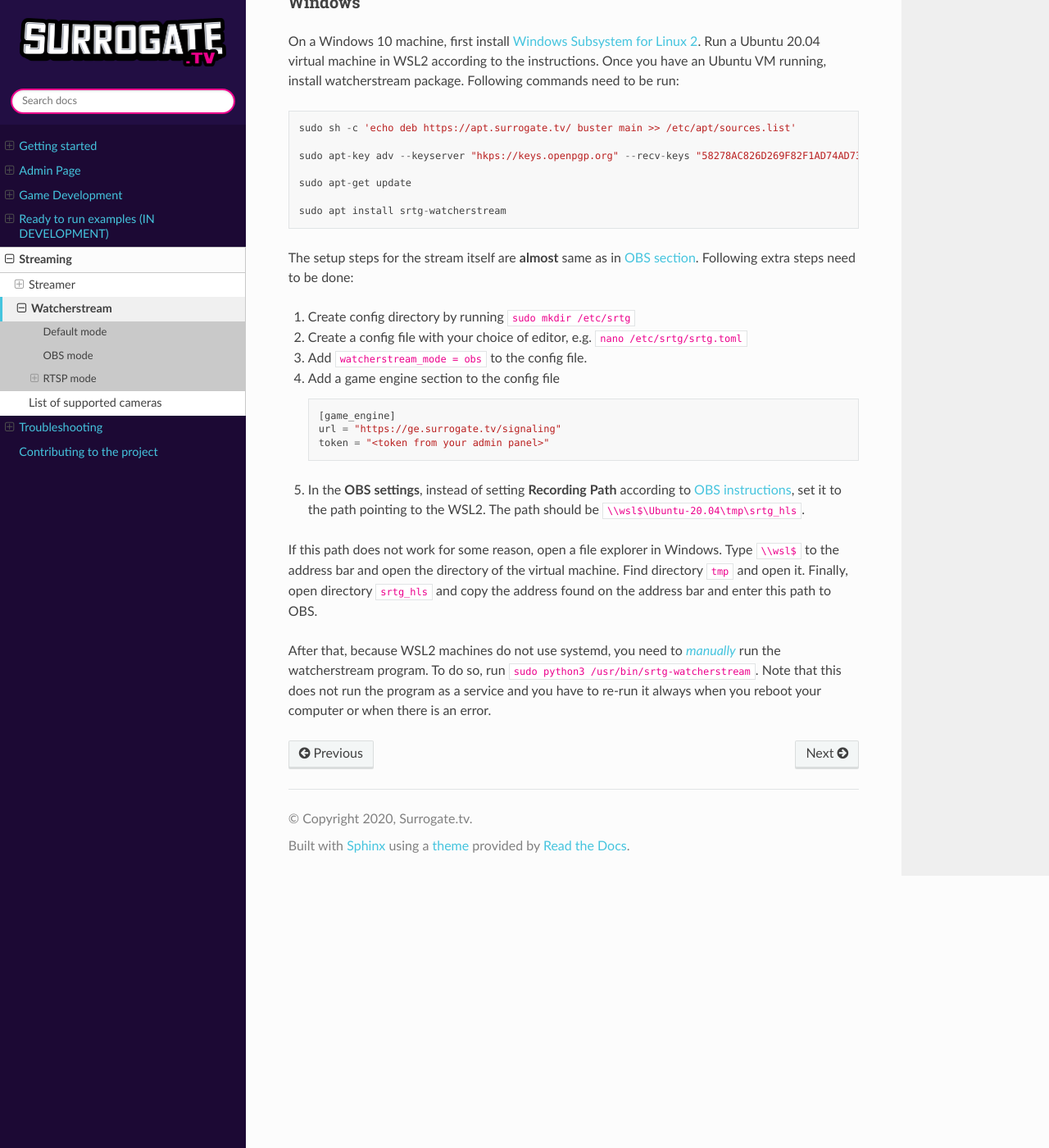
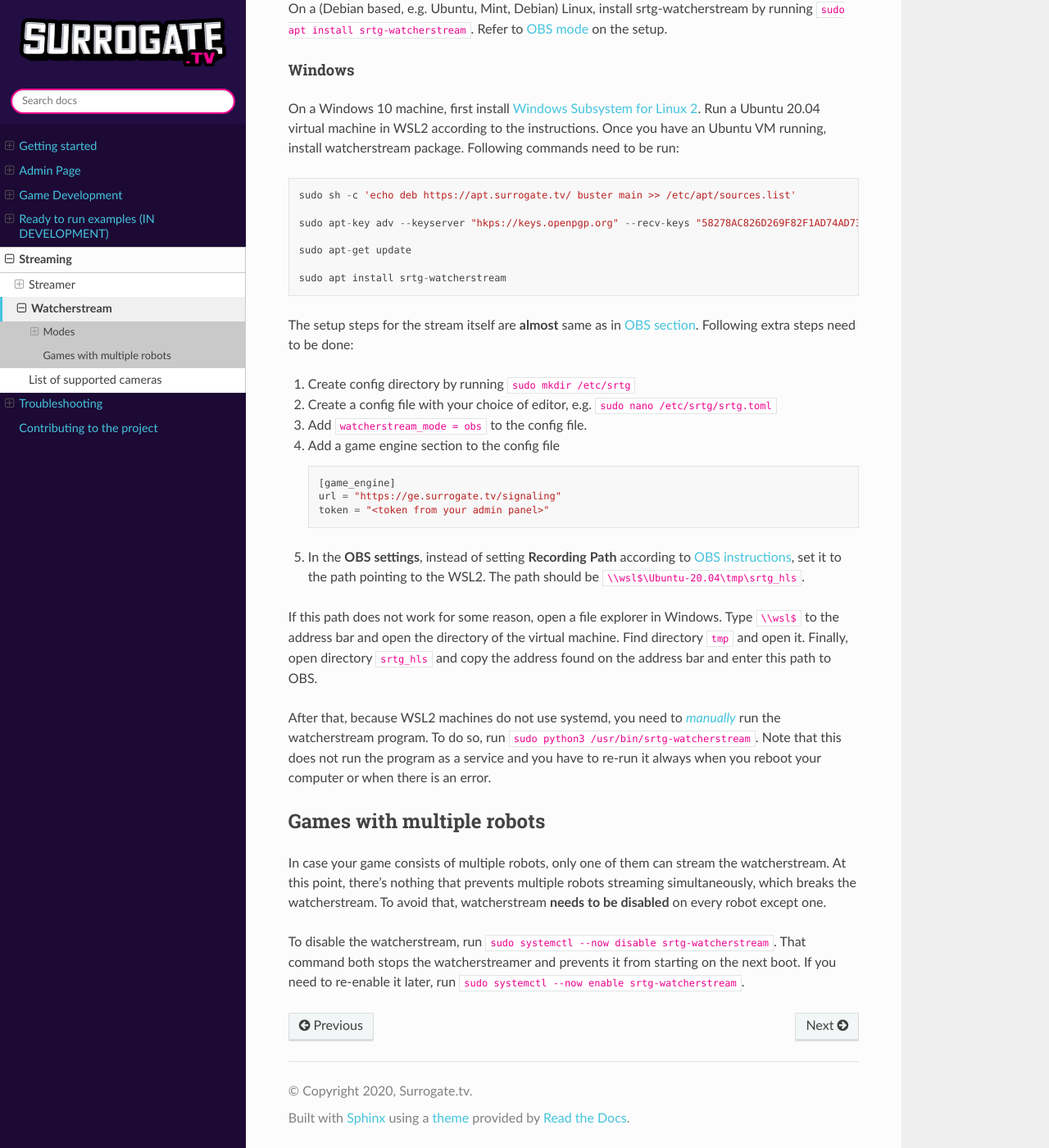
Before and after one commit to SurrogateInc/surrortg-sdk, a Sphinx documentation site: the page built from docs/source/watcherstream.md, in a window 1280 px wide and 1400 px high, scrolled down 3408 px. Shown: the whole window at 82% size. Built offline with Sphinx 7.4.7 and the Read the Docs theme 2.0.0, drawn with Linux system fonts in a browser that asks for light colours; pages that are not in the unit, such as notebooks, are missing from menus; some of the changed text lies outside the part shown.

Commit message:
docs: add multi-robot watcherstream docs

```diff
--- a/docs/source/watcherstream.md
+++ b/docs/source/watcherstream.md
@@ -2,6 +2,9 @@
 
 This section explains more in-depth configuration of watcherstream. For installation
 and basic usage, see [Getting Started](getting_started.html#installing-surrogate-watcher-stream).
+
+## Modes
+
 The srtg-watcherstream can operate in multiple modes, depending on the users'
 needs. Following modes are supported:
 
@@ -12,11 +15,11 @@
 The mode can be selected by adding `watcherstream_mode = <mode>` to the top-level
 of `/etc/srtg/srtg.toml`
 
-## Default mode
+### Default mode
 
 The `default` mode uploads the player view as-is to Surrogate.tv.
 
-## OBS mode
+### OBS mode
 
 If you want to customize your stream further, `obs` mode can be used. In this mode,
 the `srtg-watcherstream` does not generate the stream but instead only uploads a
@@ -58,7 +61,7 @@
 In that case, setup streaming settings for whichever service you are using according
 to their instructions.
 
-## RTSP mode
+### RTSP mode
 
 The RTSP mode can be used when the watcherstream is needed on another machine,
 e.g. if you are running multiple Raspberry Pi based robots and want to create
@@ -88,13 +91,13 @@
 
 Then you need to setup the stream uploading. The steps for this depend on your platform
 
-### Linux
+#### Linux
 
 On a (Debian based, e.g. Ubuntu, Mint, Debian) Linux, install srtg-watcherstream
 by running `sudo apt install srtg-watcherstream`. Refer to [OBS mode](#obs-mode)
 on the setup.
 
-### Windows
+#### Windows
 
 On a Windows 10 machine, first install [Windows Subsystem for Linux 2](https://docs.microsoft.com/en-us/windows/wsl/install-win10).
 Run a Ubuntu 20.04 virtual machine in WSL2 according to the instructions.
@@ -115,7 +118,7 @@
 Following extra steps need to be done:
 
 1. Create config directory by running `sudo mkdir /etc/srtg`
-2. Create a config file with your choice of editor, e.g. `nano /etc/srtg/srtg.toml`
+2. Create a config file with your choice of editor, e.g. `sudo nano /etc/srtg/srtg.toml`
 3. Add `watcherstream_mode = obs` to the config file.
 4. Add a game engine section to the config file
 
@@ -139,3 +142,14 @@
 run the watcherstream program. To do so, run `sudo python3 /usr/bin/srtg-watcherstream`.
 Note that this does not run the program as a service and you have to re-run it
 always when you reboot your computer or when there is an error.
+
+## Games with multiple robots
+
+In case your game consists of multiple robots, only one of them can stream the watcherstream.
+At this point, there's nothing that prevents multiple robots streaming simultaneously,
+which breaks the watcherstream. To avoid that, watcherstream **needs to be disabled**
+on every robot except one.
+
+To disable the watcherstream, run `sudo systemctl --now disable srtg-watcherstream`.
+That command both stops the watcherstreamer and prevents it from starting on the
+next boot. If you need to re-enable it later, run `sudo systemctl --now enable srtg-watcherstream`.
```
Also changed, not shown: other parts of docs/source/watcherstream.md (+1 -1 lines).
